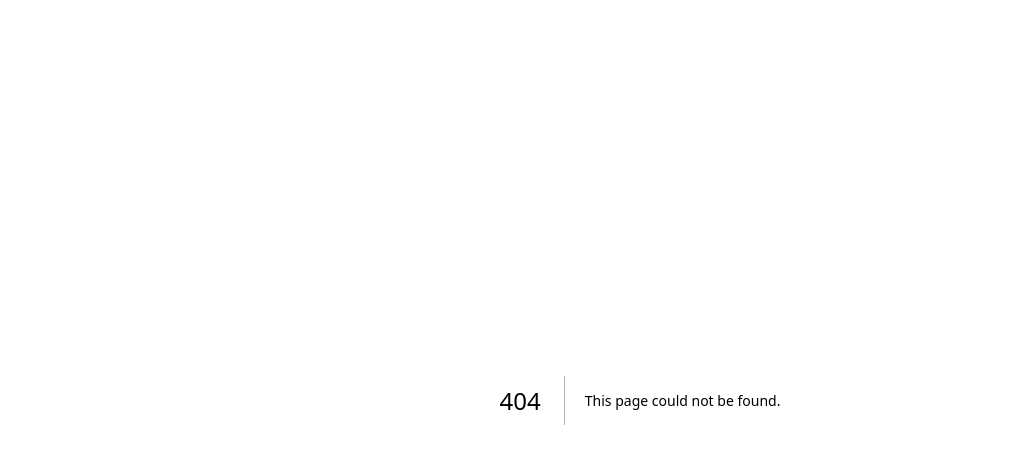
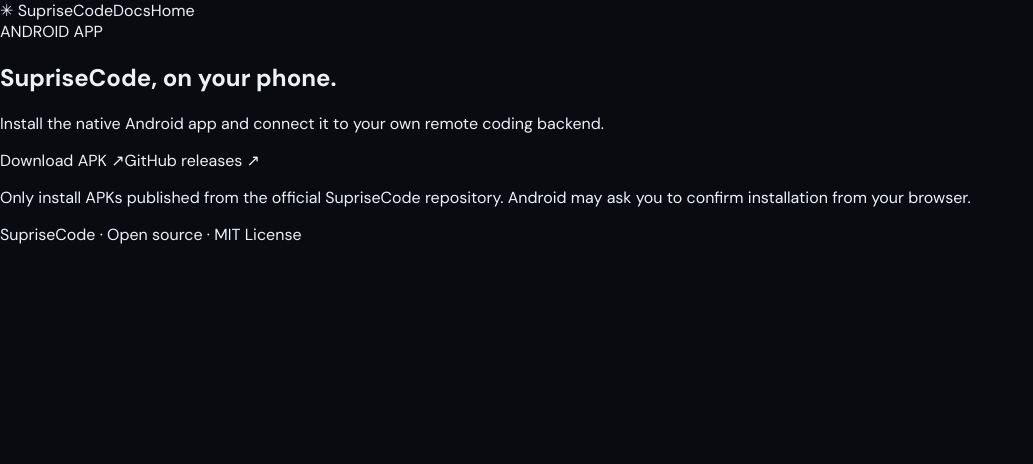
Before and after one commit to Fiesta1862/SupriseCode, a Next.js app: page /download in a window 1280 px wide. Before the commit this address had no page. Shown: the top 464 px of the page, without its empty margins (0-1033 px from the left). Built offline with nearby package versions, Linux system fonts and the light colour scheme; no server answers.

Commit message:
Add native Android app and product site foundation

```diff
--- /dev/null
+++ b/src/app/download/page.tsx
@@ -0,0 +1,6 @@
+import Link from "next/link";
+
+export default function DownloadPage() {
+  const apk = process.env.NEXT_PUBLIC_ANDROID_APK_URL;
+  return <main className="site-wrap"><nav className="site-nav"><Link className="site-brand" href="/">✳ SupriseCode</Link><Link href="/docs">Docs</Link><Link href="/">Home</Link></nav><section className="site-hero compact"><span className="site-kicker">ANDROID APP</span><h1>SupriseCode, on your phone.</h1><p>Install the native Android app and connect it to your own remote coding backend.</p><div className="site-actions">{apk ? <a className="site-button" href={apk}>Download APK ↗</a> : <span className="site-button disabled">APK release coming soon</span>}<a className="site-button secondary" href="https://github.com/Fiesta1862/SupriseCode/releases">GitHub releases ↗</a></div><p className="site-small">Only install APKs published from the official SupriseCode repository. Android may ask you to confirm installation from your browser.</p></section><footer className="site-footer">SupriseCode · Open source · MIT License</footer></main>;
+}
```
